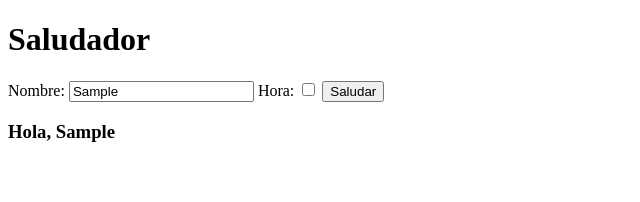
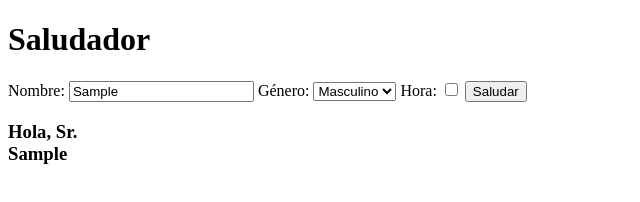
Before and after one commit to Nix-ui/SaludadorIngeSoftware, a website built with Parcel: page index.html in a window 1280 px wide. Both pictures are taken after typing "Sample" into the empty fields and a click on the button "Saludar". Shown: the whole page, without its empty margins (0-640 px from the left). Built offline with nearby package versions, Linux system fonts and the light colour scheme.

Commit message:
feat: agregar Saludar por genero

```diff
--- a/index.html
+++ b/index.html
@@ -7,6 +7,11 @@
     <h1>Saludador</h1>
     <form id="saludar-form">
       <label for="name">Nombre: <input type="text" id="name-input"></label>
+      <label for="genero">Género:
+        <select id="genero-input" defaultValue="">
+          <option value="M">Masculino</option>
+          <option value="F">Femenino</option>
+        </select>
       <label>Hora: <input type="checkbox" id="hora-input"></label>
       <button type="submit" id="saludar-button">Saludar</button>
     </form>
--- a/src/presenter.js
+++ b/src/presenter.js
@@ -1,16 +1,19 @@
 //import sumar from "./sumador";
 
-import { SaludarPorNombre, SaludarConHola, saludarConHola,SaludarPorHora } from "./saludador.js";
+import { SaludarPorNombre, SaludarConHola, saludarConHola,SaludarPorHora , SaludarPorGenero} from "./saludador.js";
 
 const horaInput = document.querySelector("#hora-input");
 const nameInput = document.querySelector("#name-input");
+const genderInput = document.querySelector("#genero-input");
 const form = document.querySelector("#saludar-form");
 const div = document.querySelector("#resultado-div");
 
 form.addEventListener("submit", (event) => {
   event.preventDefault();
-  const saludador = nameInput.value==""? new SaludarConHola() : new SaludarPorNombre(nameInput.value);
+  const saludador = genderInput.value ? new SaludarPorGenero(genderInput.value) :  new saludarConHola() ;
   let message = saludador.saludar();
+  message = nameInput.value ? message + "<br>" + new SaludarPorNombre(nameInput.value).getNombre() : message;
   message = horaInput.checked ? message + "<br>" + new SaludarPorHora().saludar()   : message;
+  console.log(genderInput.value);
   div.innerHTML = "<h3>" + message + "</h3>";
 });
--- a/src/saludador.js
+++ b/src/saludador.js
@@ -25,6 +25,9 @@ class SaludarPorNombre extends Saludador{
     saludar(){
         return "Hola, " + this.nombre;
     }
+    getNombre(){
+        return this.nombre;
+    }
 }
 class SaludarPorHora extends Saludador{
     hora;
@@ -38,10 +41,20 @@ class SaludarPorHora extends Saludador{
         return "Buenas noches, " ;
     }
 }
-
+class SaludarPorGenero extends Saludador{
+    genero;
+    constructor(genero){
+        super();
+        this.genero= genero;
+    }
+    saludar(){
+        if(this.genero.toLowerCase()=="f") return "Hola, Sra." ;
+        if(this.genero.toLowerCase()=="m") return "Hola, Sr." ;
+    }
+}
 
 function saludarConHola(){
     return "Hola, Bienvenido!";
 }
 
-export { SaludarPorNombre, SaludarConHola, saludarConHola, Saludador , SaludarPorHora};
+export { SaludarPorNombre, SaludarConHola, saludarConHola, Saludador , SaludarPorHora, SaludarPorGenero};
```
Also changed, not shown: script/commit-history.json (+21 -2 lines).
